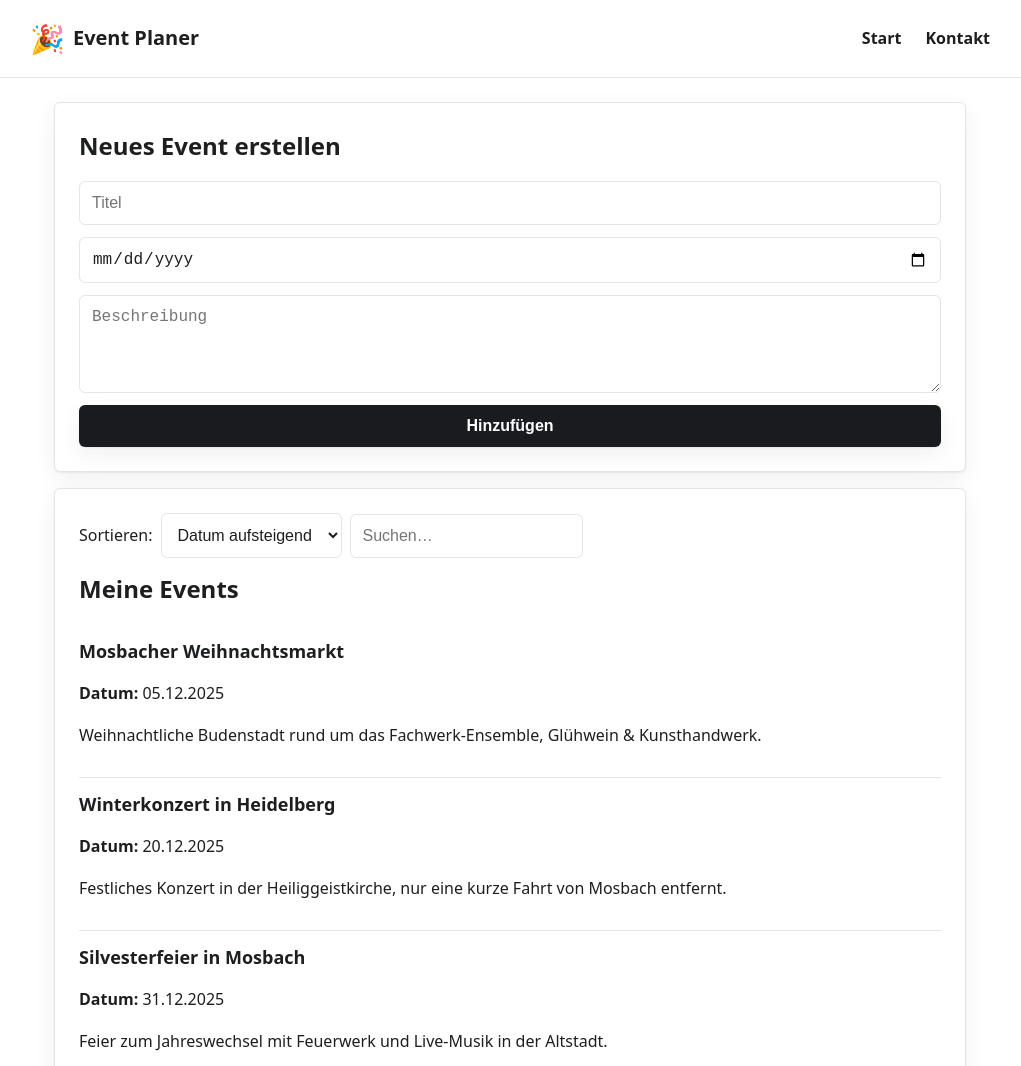
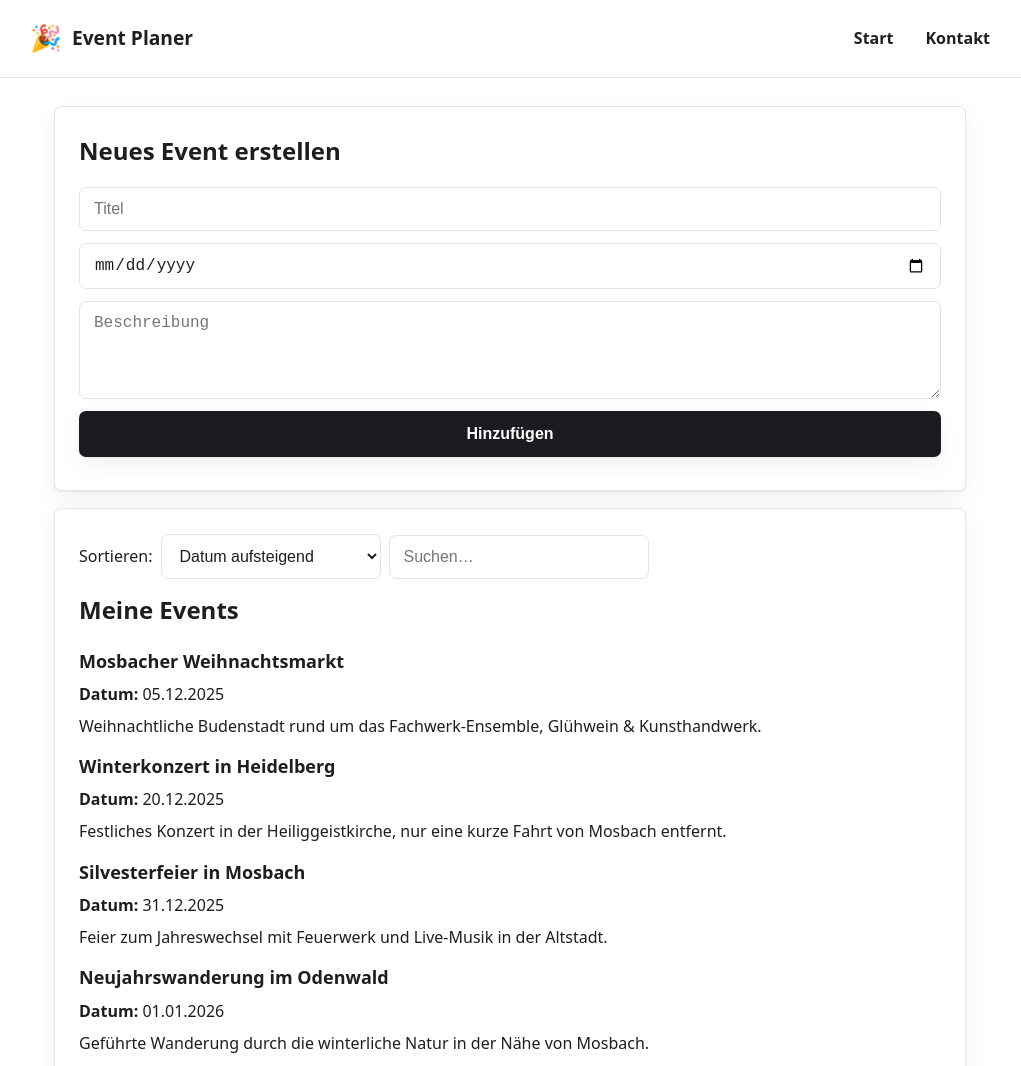
Before and after one commit to DevMX808/MOS_WWI24A_Event_Planer_TB_NS_MS_MS_FW, a plain HTML site: page index.html in a window 1280 px wide. Shown: the top 1066 px of the page, without its empty margins (130-1151 px from the left). Drawn offline with Linux system fonts and the light colour scheme.

Commit message:
Refactor styles.css to use CSS variables for container width and padding

```diff
--- a/styles.css
+++ b/styles.css
@@ -10,13 +10,13 @@
     --shadow: 0 1px 2px rgba(15,23,42,.06), 0 8px 24px rgba(15,23,42,.06);
 
     --container-w: 960px;
-    --container-pad: 24px;
-    --gap: 16px;
-    --spacing: 8px;
-    --radius: 6px;
+    --container-pad: clamp(0.75rem, 3vw, 1.5rem);
+    --gap: 1.0625rem;
+    --spacing: clamp(0.25rem, 0.5vw, 0.5rem);
+    --radius: 0.4375rem;
 }
 
-* {
+*, *::before, *::after {
     box-sizing: border-box;
 }
 
@@ -32,12 +32,20 @@ body {
 h3 {
     font-size: 24px;
     margin: 0 0 var(--gap) 0;
+    font-weight: 600;
+}
+
+.container {
+    max-width: var(--container-w);
+    margin-inline: auto;
+    padding-inline: var(--container-pad);
 }
 
 header {
     background: var(--surface);
     border-bottom: 1px solid var(--border);
-    padding: var(--gap) var(--container-pad);
+    padding-block: clamp(0.75rem, 1.6vw, 1.125rem);
+    padding-inline: var(--container-pad);
 }
 
 header > div {
@@ -51,21 +59,21 @@ header > div {
 header > div > div:first-child {
     display: flex;
     align-items: center;
-    gap: var(--spacing);
+    gap: 0.625rem;
 }
 
 header span:first-child {
-    font-size: 28px;
+    font-size: 1.6rem;
 }
 
 header span:last-child {
-    font-size: 20px;
+    font-size: 1.2rem;
     font-weight: 600;
 }
 
 nav ul {
     display: flex;
-    gap: 24px;
+    gap: clamp(1.25rem, 3vw, 2rem);
     margin: 0;
     padding: 0;
     list-style: none;
@@ -79,15 +87,16 @@ nav a {
 
 main {
     max-width: var(--container-w);
-    margin: 24px auto;
-    padding: 0 var(--container-pad);
+    margin-inline: auto;
+    padding-inline: var(--container-pad);
+    padding-block: clamp(1rem, 3vw, 1.75rem);
 }
 
 section {
     background: var(--surface);
     border: 1px solid var(--border);
     border-radius: var(--radius);
-    padding: 24px;
+    padding: 1.5625rem var(--container-pad) 2.0625rem;
     margin-bottom: var(--gap);
     box-shadow: var(--shadow);
 }
@@ -99,8 +108,8 @@ section {
 .fieldError {
     display: none;
     color: var(--error);
-    font-size: 14px;
-    margin: 4px 0 0 0;
+    font-size: 0.95em;
+    margin: 0.375rem 0 0 0;
 }
 
 .fieldRow.hasError .fieldError {
@@ -110,10 +119,10 @@ section {
 input, textarea, select {
     display: block;
     width: 100%;
-    padding: 12px;
+    padding: 0.75rem 0.875rem;
     border: 1px solid var(--border);
     border-radius: var(--radius);
-    font-size: 16px;
+    font-size: 1rem;
     background: #fff;
     color: var(--text);
 }
@@ -123,17 +132,21 @@ input[aria-invalid="true"], textarea[aria-invalid="true"] {
     box-shadow: 0 0 0 3px rgba(198,40,40,.12);
 }
 
+textarea {
+    resize: vertical;
+}
+
 button {
     display: block;
     width: 100%;
-    padding: 12px;
+    padding: 0.875rem 1.125rem;
     border-radius: var(--radius);
     background: var(--btn-dark);
     color: #fff;
     font-weight: 600;
     cursor: pointer;
     border: 0;
-    font-size: 16px;
+    font-size: 1rem;
     box-shadow: var(--shadow);
 }
 
@@ -141,11 +154,15 @@ button:hover {
     background: var(--btn-dark-hover);
 }
 
+button:active {
+    transform: translateY(1px);
+}
+
 section > div:first-child {
     display: flex;
     align-items: center;
-    gap: var(--spacing);
-    margin-bottom: 12px;
+    gap: 0.5rem;
+    margin-bottom: clamp(0.5rem, 1vw, 0.75rem);
 }
 
 section > div:first-child input,
@@ -154,21 +171,41 @@ section > div:first-child select {
     width: auto;
 }
 
+#sortSelect {
+    width: 13.75rem;
+}
+
+#searchInput {
+    width: 16.25rem;
+}
+
 #eventList {
     list-style: none;
     padding: 0;
     margin: 0;
+    display: grid;
+    gap: var(--spacing);
 }
 
 #eventList li {
-    padding: 12px 0;
-    border-bottom: 1px solid var(--border);
+    padding: 0;
+}
+
+#eventList li > div:first-child {
+    font-weight: 700;
+    font-size: 18px;
+    margin-bottom: var(--spacing);
+}
+
+#eventList li p {
+    margin: 0 0 var(--spacing) 0;
 }
 
 footer {
     background: var(--surface);
     border-top: 1px solid var(--border);
-    padding: var(--gap) var(--container-pad);
+    padding-block: clamp(0.75rem, 2vw, 1.125rem);
+    padding-inline: var(--container-pad);
     text-align: center;
     color: var(--muted);
 }
```
